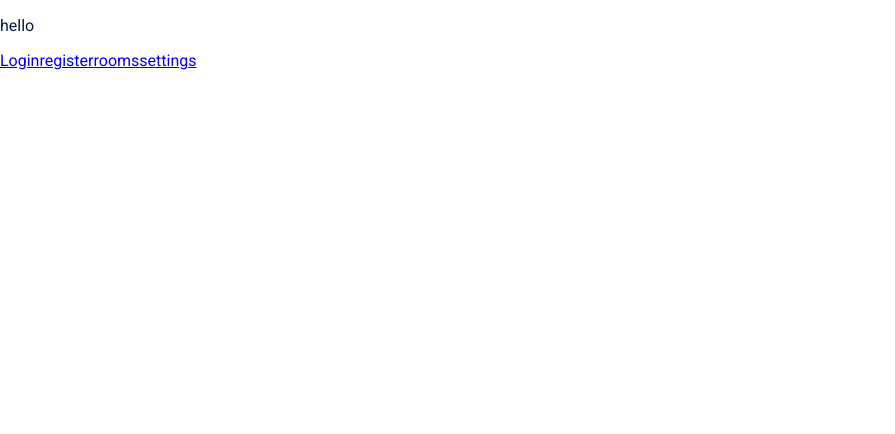
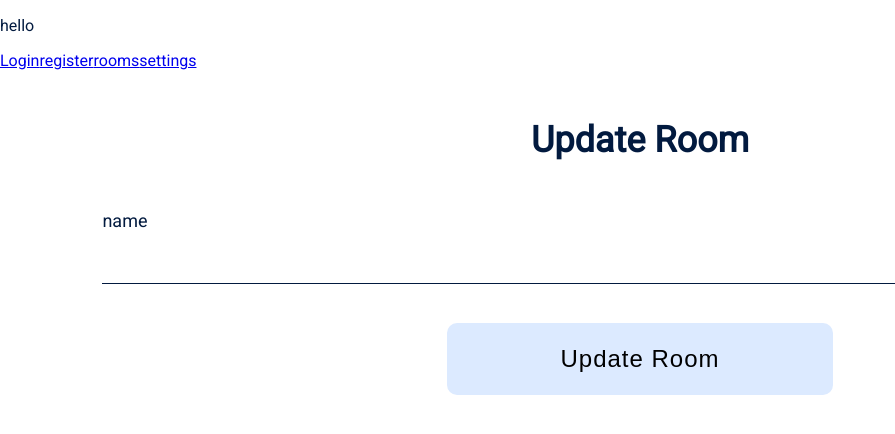
Before and after one commit to colorlessenergy/a-inventory-system, a React (Create React App) app in the folder inventory-system-frontend/: page /#/rooms/update/1 in a window 1280 px wide. Before the commit this address led to /#/. Shown: the top 434 px of the page, without its empty margins (0-895 px from the left). Built offline with nearby package versions, Linux system fonts and the light colour scheme.

Commit message:
add update room component as per issue #82

```diff
--- a/inventory-system-frontend/src/App.js
+++ b/inventory-system-frontend/src/App.js
@@ -13,6 +13,7 @@ import UpdateItem from './containers/Items/UpdateItem/UpdateItem';
 
 import Settings from './Components/Settings';
 import RoomsSettings from './containers/Settings/RoomsSettings';
+import UpdateRoom from './containers/Rooms/UpdateRoom';
 
 
 class App extends Component {
@@ -27,6 +28,7 @@ class App extends Component {
           <Link to="/settings">settings</Link>
           <Route path='/login' exact component={Login} />
           <Route path='/rooms/:id' exact component={Items} />
+          <Route path='/rooms/update/:id' exact component={UpdateRoom} />
           <Route path='/items/create/:id' exact component={AddItem} />
           <Route path='/rooms' exact component={Rooms} />
           <Route path='/register' exact component={Register} />
--- a/inventory-system-frontend/src/Components/UI/List.js
+++ b/inventory-system-frontend/src/Components/UI/List.js
@@ -15,7 +15,7 @@ import { Link } from 'react-router-dom';
  */
 
 function List ({ items, url }) {
-  console.log(items, 'items items that were passed in by props');
+  console.log(items, 'items that were passed in by props');
 
   let Items;
   if (items.length !== 0) {
--- a/inventory-system-frontend/src/containers/Rooms/Rooms.js
+++ b/inventory-system-frontend/src/containers/Rooms/Rooms.js
@@ -7,7 +7,7 @@ import { initRoomsAction } from '../../redux/actions/roomsAction';
 
 class Rooms extends Component {
   componentDidMount() {
-    console.log('rooms mounted');
+    console.log('rooms mounted ', this.props.rooms);
     this.props.getRooms();
   }
 
--- /dev/null
+++ b/inventory-system-frontend/src/containers/Rooms/UpdateRoom.js
@@ -0,0 +1,58 @@
+import React, { Component } from 'react';
+import Form from '../../Components/UI/Form/Form'
+
+import Api from '../../services/Api';
+
+class UpdateRoom extends Component {
+  state = {
+    name: '',
+  }
+
+  inputChangeHandler = (ev) => {
+    console.log('input onChange called');
+    this.setState({
+      [ev.target.id]: ev.target.value
+    });
+  }
+
+  submitHandler = (ev) => {
+    ev.preventDefault();
+
+    let roomData = {};
+    if (this.state.name !== '') {
+      roomData.name = this.state.name;
+    }
+
+    Api().put('/rooms/' + this.props.match.params.id, roomData)
+      .then((res) => {
+        console.log(res);
+        this.props.history.push('/settings/rooms');
+      })
+      .catch((err) => {
+        console.log(err);
+      });
+
+  }
+
+  render () {
+    let inputsData = [
+      {
+        key: 'input-name',
+        for: 'name',
+        labelText: 'name',
+        type: 'text'
+      }
+    ]
+    return (
+      <Form
+        formTitle="Update Room"
+        inputsData={inputsData}
+        onChange={this.inputChangeHandler}
+        onSubmit={this.submitHandler}
+        buttonText='Update Room'>
+      </Form>
+    )
+  }
+}
+
+export default UpdateRoom;
--- a/inventory-system-frontend/src/containers/Settings/RoomsSettings.js
+++ b/inventory-system-frontend/src/containers/Settings/RoomsSettings.js
@@ -12,7 +12,7 @@ class RoomsSettings extends Component {
 
   render () {
     return (
-      <RoomsList url={'/room/'} items={this.props.rooms}></RoomsList>
+      <RoomsList url={'/rooms/update/'} items={this.props.rooms}></RoomsList>
       )
     }
 }
```
Also changed, not shown: 1 other file (tests, documents, lock files or other folders).
